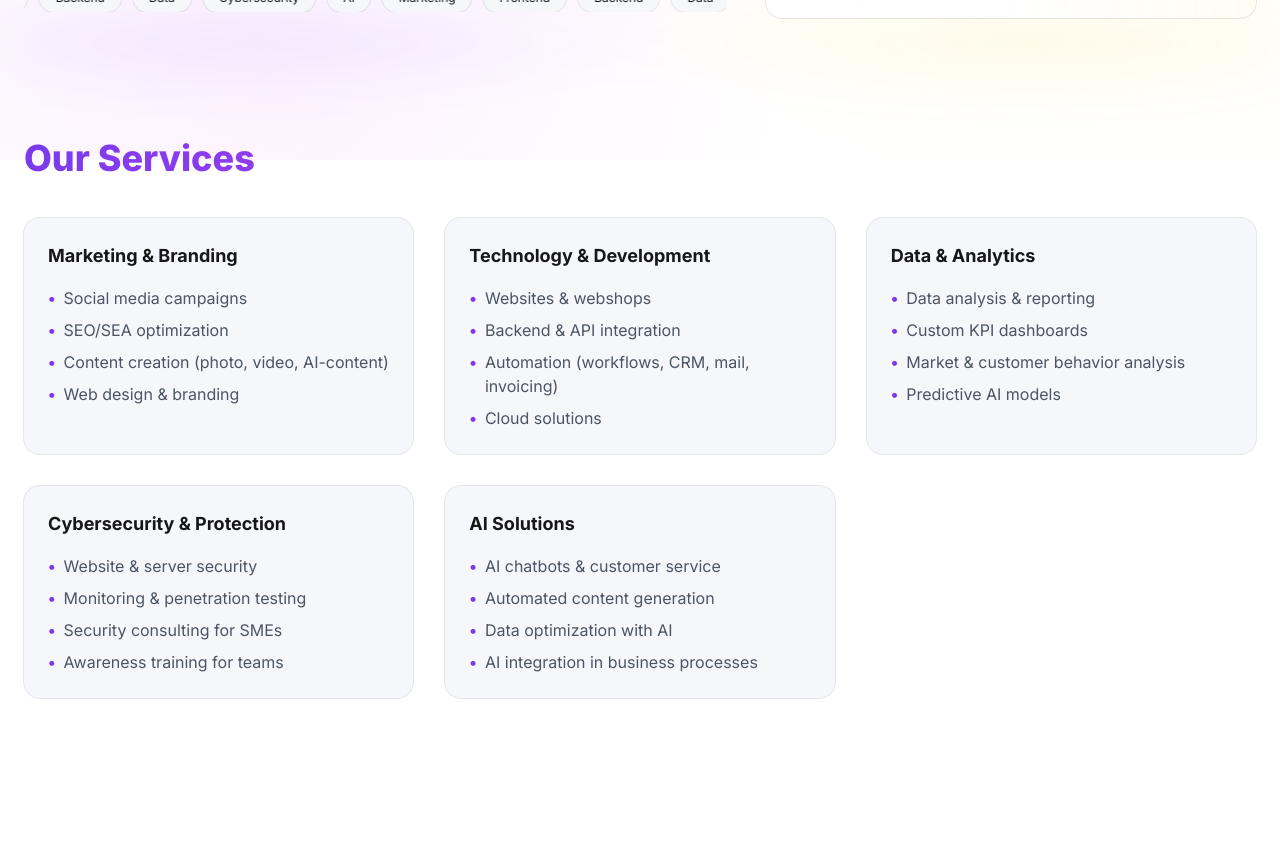
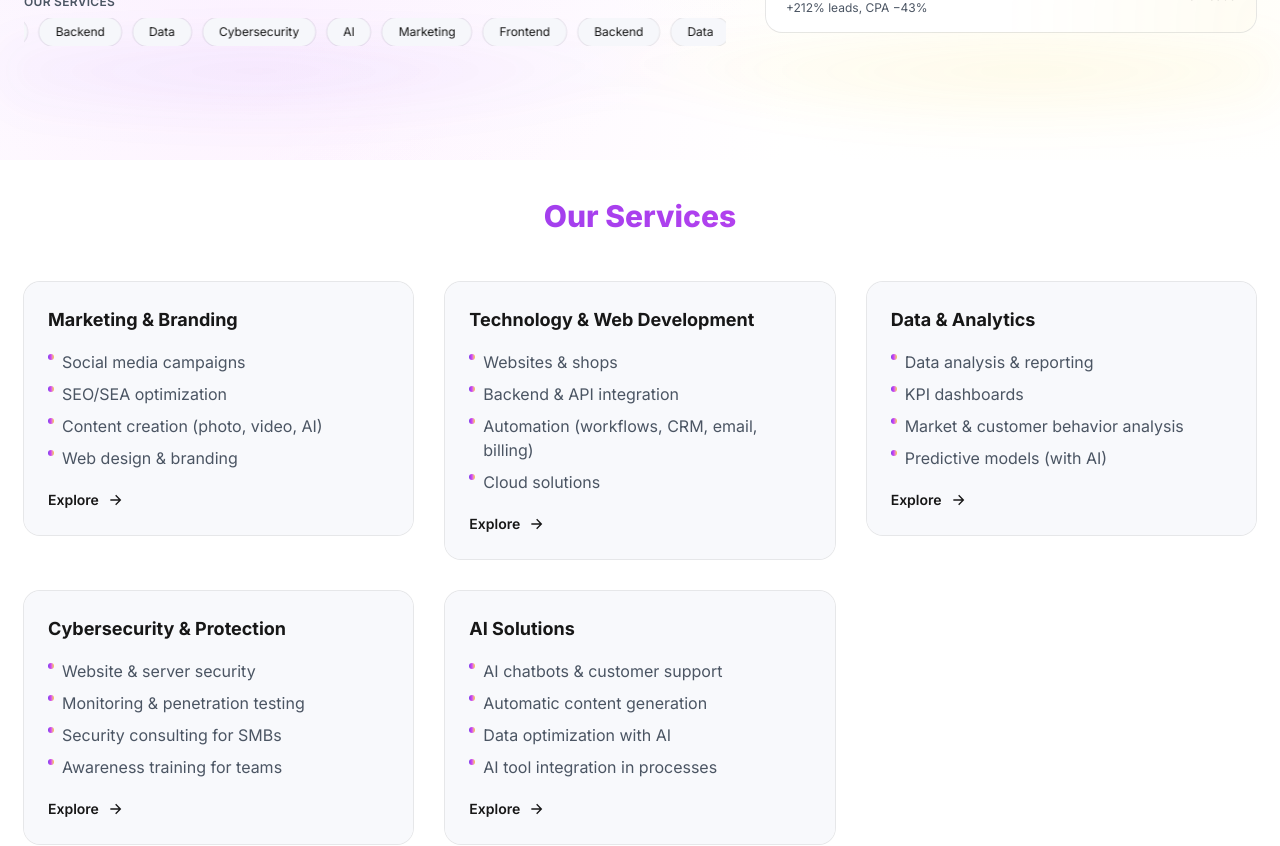
Before and after one commit to Afentanl/afenta-site, a Next.js app: page / in a window 1280 px wide. Shown: the part 640-1486 px from the top of the page. Built offline with nearby package versions, Linux system fonts and the light colour scheme; no server answers.

Commit message:
VERSION 6

```diff
--- a/app/components/about.tsx
+++ b/app/components/about.tsx
@@ -115,7 +115,8 @@ export default function About() {
                 <motion.div
                     variants={up}
                     key={i}
-                    className="rounded-xl p-4 ring-1 ring-[var(--color-ring)] bg-[var(--color-surface-2)] text-center"
+                    className="rounded-xl p-4 ring-1 ring-[var(--color-ring)] bg-[var(--color-surface-2)]/70 backdrop-blur-sm text-center"
+
                 >
                     <div className="text-lg md:text-2xl font-extrabold">{v}</div>
                     <div className="text-xs text-[var(--color-muted)]">{l}</div>
@@ -124,7 +125,7 @@ export default function About() {
             </motion.div>
 
            {/* Timeline limpio: dot sin comerse la primera letra */}
-            <motion.div variants={up} className="mt-6 rounded-2xl ring-1 ring-[var(--color-ring)] bg-[var(--color-surface)] p-5">
+            <motion.div variants={up} className="mt-6 rounded-2xl ring-1 ring-[var(--color-ring)] bg-[var(--color-surface-2)]/70 backdrop-blur-sm p-5">
                 <div className="text-sm font-semibold mb-3">{t.timelineTitle}</div>
                 <ol className="relative pl-7 md:pl-8 space-y-4">
                     <span
--- a/app/components/hero.tsx
+++ b/app/components/hero.tsx
@@ -499,6 +499,10 @@ export default function Hero() {
 
             <motion.p {...fadeInUp(0.25)} className="mt-6 text-base md:text-lg text-[var(--color-muted)] max-w-[44ch]">
               {t.subtitle}
+            </motion.p><motion.p {...fadeInUp(0.35)} className="mt-4 text-sm md:text-base text-[var(--color-muted)]">
+  {lang === "en"
+    ? "Our expertise spans Marketing, Frontend, Backend, Data, Cybersecurity and AI."
+    : "Onze expertise omvat Marketing, Frontend, Backend, Data, Cybersecurity en AI."}
             </motion.p>
 
             <motion.div
--- a/app/components/services.tsx
+++ b/app/components/services.tsx
@@ -1,37 +1,65 @@
 "use client";
 
+import Link from "next/link";
+import { motion } from "framer-motion";
 import { useLanguage } from "./language-provider";
 import { ServicesContent } from "../services-content";
 
 export default function Services() {
     const { lang } = useLanguage();
     const services = ServicesContent[lang as "en" | "nl"];
+    const title = lang === "en" ? "Our Services" : "Diensten";
 
     return (
-    <section id="services" className="section-divider py-20">
+    <section id="services" className="section-divider py-20 md:py-28">
         <div className="container-afenta">
-        <h2 className="text-3xl md:text-4xl font-extrabold mb-10 text-gradient-afenta">
-          {lang === "en" ? "Our Services" : "Diensten"}
+<h2 className="text-center text-2xl md:text-3xl font-extrabold mb-12 text-gradient-afenta">
+  {title}
 </h2>
 
 <div className="grid md:grid-cols-2 lg:grid-cols-3 gap-8">
   {services.map((s, i) => (
+    <motion.div
+      key={s.title}
+      initial={{ opacity: 0, y: 40 }}
+      whileInView={{ opacity: 1, y: 0 }}
+      viewport={{ once: true, amount: 0.3 }}
+      transition={{ duration: 0.5, delay: i * 0.08 }}
+    >
+      <Link
+        href={s.href}
+        target="_blank" // opcional si quieres nueva pestaña
+        className="group block focus:outline-none cursor-pointer"
+        aria-label={s.title}
+      >
         <div
-              key={i}
-              className="rounded-2xl p-6 ring-1 ring-[var(--color-ring)] bg-[var(--color-surface-2)] hover:bg-[var(--color-surface)] transition group"
+          className="
+            rounded-2xl p-6 ring-1 ring-[var(--color-ring)]
+            bg-[var(--color-surface-2)]/70 backdrop-blur-sm
+            transition-all
+            hover:scale-[1.03] hover:shadow-xl hover:bg-[var(--color-surface)]/90
+          "
         >
           <h3 className="font-bold text-lg mb-4 group-hover:text-gradient-afenta">
             {s.title}
           </h3>
           <ul className="space-y-2 text-[var(--color-muted)]">
-                {s.items.map((item, j) => (
-                  <li key={j} className="flex items-start gap-2">
-                    <span className="text-[var(--color-brand-violet)] font-bold">•</span>
-                    {item}
+            {s.items.map((item) => (
+              <li key={item} className="flex items-start gap-2">
+                <span className="mt-1 h-1.5 w-1.5 rounded-full bg-gradient-to-r from-brand-violet via-fuchsia to-brand-gold" />
+                <span>{item}</span>
               </li>
             ))}
           </ul>
+          <div className="mt-5 inline-flex items-center gap-2 text-sm font-semibold link-gradient">
+            <span>{lang === "en" ? "Explore" : "Ontdek"}</span>
+            <svg className="h-4 w-4 transition-transform group-hover:translate-x-0.5" viewBox="0 0 24 24" fill="none">
+              <path d="M5 12h14M13 5l7 7-7 7" stroke="currentColor" strokeWidth="2" />
+            </svg>
           </div>
+        </div>
+      </Link>
+    </motion.div>
   ))}
 </div>
       </div>
--- a/app/globals.css
+++ b/app/globals.css
@@ -349,3 +349,6 @@ body {
   /* respeta safe areas y no pisa el footer */
   bottom: max(1.25rem, env(safe-area-inset-bottom));
 }
+/* Cursor por defecto (no “text caret”) en contenido no editable */
+:where(h1,h2,h3,h4,p,li,span,strong,em) { cursor: default; }
+a, button, [role="button"], [data-interactive="true"] { cursor: pointer; }
--- a/app/services-content.ts
+++ b/app/services-content.ts
@@ -1,63 +1,73 @@
-export const ServicesContent = {
+/* Contenidos + destinos de cada servicio (EN / NL) */
+export type ServiceItem = { title: string; items: string[]; href: string };
+
+export const ServicesContent: Record<"en" | "nl", ServiceItem[]> = {
   en: [
     {
       title: "Marketing & Branding",
+      href: "/services/marketing", // o "#marketing"
       items: [
         "Social media campaigns",
         "SEO/SEA optimization",
-        "Content creation (photo, video, AI-content)",
+        "Content creation (photo, video, AI)",
         "Web design & branding",
       ],
     },
     {
-      title: "Technology & Development",
+      title: "Technology & Web Development",
+      href: "/services/technology", // o "#technology"
       items: [
-        "Websites & webshops",
+        "Websites & shops",
         "Backend & API integration",
-        "Automation (workflows, CRM, mail, invoicing)",
+        "Automation (workflows, CRM, email, billing)",
         "Cloud solutions",
       ],
     },
     {
       title: "Data & Analytics",
+      href: "/services/data", // o "#data"
       items: [
         "Data analysis & reporting",
-        "Custom KPI dashboards",
+        "KPI dashboards",
         "Market & customer behavior analysis",
-        "Predictive AI models",
+        "Predictive models (with AI)",
       ],
     },
     {
       title: "Cybersecurity & Protection",
+      href: "/services/cybersecurity", // o "#cybersecurity"
       items: [
         "Website & server security",
         "Monitoring & penetration testing",
-        "Security consulting for SMEs",
+        "Security consulting for SMBs",
         "Awareness training for teams",
       ],
     },
     {
       title: "AI Solutions",
+      href: "/services/ai", // o "#ai"
       items: [
-        "AI chatbots & customer service",
-        "Automated content generation",
+        "AI chatbots & customer support",
+        "Automatic content generation",
         "Data optimization with AI",
-        "AI integration in business processes",
+        "AI tool integration in processes",
       ],
     },
   ],
   nl: [
     {
       title: "Marketing & Branding",
+      href: "/services/marketing", // of "#marketing"
       items: [
         "Social media campagnes",
         "SEO/SEA optimalisatie",
-        "Contentcreatie (foto, video, AI-content)",
+        "Contentcreatie (foto, video, AI)",
         "Webdesign & branding",
       ],
     },
     {
       title: "Technologie & Webontwikkeling",
+      href: "/services/technology", // of "#technology"
       items: [
         "Websites en webshops",
         "Backend & API-integratie",
@@ -67,6 +77,7 @@ export const ServicesContent = {
     },
     {
       title: "Data & Analyse",
+      href: "/services/data", // of "#data"
       items: [
         "Data-analyse & rapportages",
         "Dashboards voor KPI’s",
@@ -76,6 +87,7 @@ export const ServicesContent = {
     },
     {
       title: "Cybersecurity & Bescherming",
+      href: "/services/cybersecurity", // of "#cybersecurity"
       items: [
         "Website & server beveiliging",
         "Monitoring & penetratietesten",
@@ -85,11 +97,12 @@ export const ServicesContent = {
     },
     {
       title: "AI-oplossingen",
+      href: "/services/ai", // of "#ai"
       items: [
         "AI-chatbots & klantenservice",
         "Automatische contentgeneratie",
         "Data-optimalisatie met AI",
-        "Integratie van AI-tools in bedrijfsprocessen",
+        "Integratie van AI-tools in processen",
       ],
     },
   ],
```
Also changed, not shown: app/components/footer.tsx (+29 -8 lines). Lines whose indentation alone changed are shown as unchanged.
